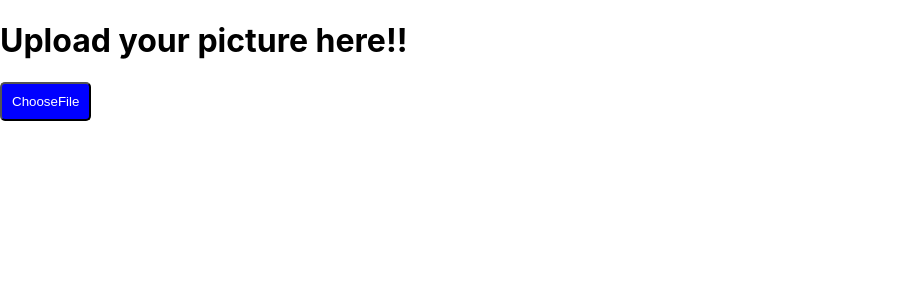
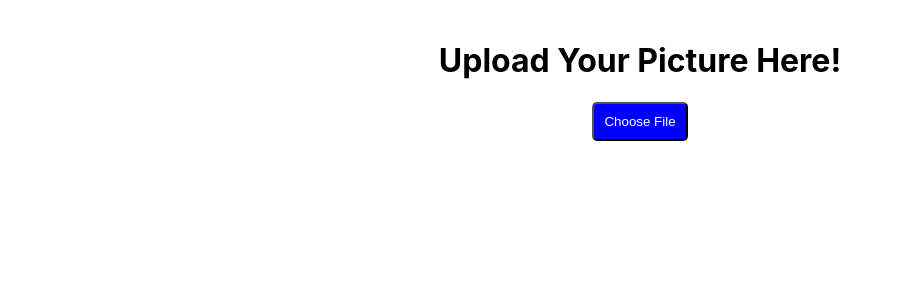
Before and after one commit to SrikarKovvuri/skincare, a React (Create React App) app: page / in a window 1280 px wide. Shown: the top 300 px of the page, without its empty margins (0-902 px from the left). Built offline with nearby package versions, Linux system fonts and the light colour scheme.

Commit message:
Working file selection and deletion

```diff
--- a/src/components/Upload.jsx
+++ b/src/components/Upload.jsx
@@ -1,28 +1,79 @@
-import React, { useState, useRef } from "react"
+import React, { useState, useRef, useCallback } from "react";
 
 export default function Upload() {
-  const [image, setImage]  = useState(null);
+  const [image, setImage] = useState(null);
+  const [preview, setPreview] = useState(null);
   const fileInput = useRef(null);
 
   const openFile = () => {
-  fileInput.current.click();
+    fileInput.current.click(); // Opens the hidden file input
+  };
+
+  const handleFileChange = (e) => {
+    const file = e.target.files[0]; // Get first selected file
+    if (file) {
+        setImage(file);
     }
 
-const handleFileChange = (e) => {
-  const file = e.target.files[0]; //pick the first file that the user selects
-  if(file) {
-    setImage(file);
+    // Create an image preview using FileReader
+    const reader = new FileReader();
+    reader.onloadend = () => {
+      setPreview(reader.result);
+    };
+    reader.readAsDataURL(file);
+  };
+
+  const removeImage = () => {
+    setPreview(null);
+    setImage(null);
+    fileInput.current.value = null;
   }
-}
-  return(
-    <div>
-        <h1>Upload your picture here!!</h1>
-        <input onChange = {handleFileChange} ref = {fileInput} id="fileInput" type="file" accept="image/*" style={{ display: "none" }} />
-        <button onClick = {openFile} style = {{padding: "10px", backgroundColor: "blue", color: "white", borderRadius: "5px", cursor: "pointer" }}>
-            ChooseFile
+  return (
+    <div style={{ textAlign: "center", padding: "20px" }}>
+      <h1>Upload Your Picture Here!</h1>
+
+      {/* Hidden File Input */}
+      <input
+        ref={fileInput}
+        type="file"
+        accept="image/*"
+        style={{ display: "none" }}
+        onChange={handleFileChange}
+      />
+
+      {/* Button to trigger file picker */}
+      <button
+        onClick={openFile}
+        style={{
+          padding: "10px",
+          backgroundColor: "blue",
+          color: "white",
+          borderRadius: "5px",
+          cursor: "pointer",
+          marginBottom: "10px",
+        }}
+      >
+        Choose File
       </button>
 
-    {image && <p>Selected file: {image.name}</p>}
+      {/* Show Preview */}
+      {preview && (
+        <div>
+          <h2>Preview of Your Image:</h2>
+          <img
+            src={preview}
+            alt="user's pic"
+            style={{
+              width: "200px",
+              height: "auto",
+              marginTop: "10px",
+              borderRadius: "8px",
+            }}
+          />
+          <br />
+          <button onClick = {removeImage} style={{ padding: "8px", marginTop: "10px", backgroundColor: "red", color: "white", borderRadius: "5px", cursor: "pointer" }}>Remove Image</button>
         </div>
-  )
+      )}
+    </div>
+  );
 }
```
Lines whose indentation alone changed are shown as unchanged.
